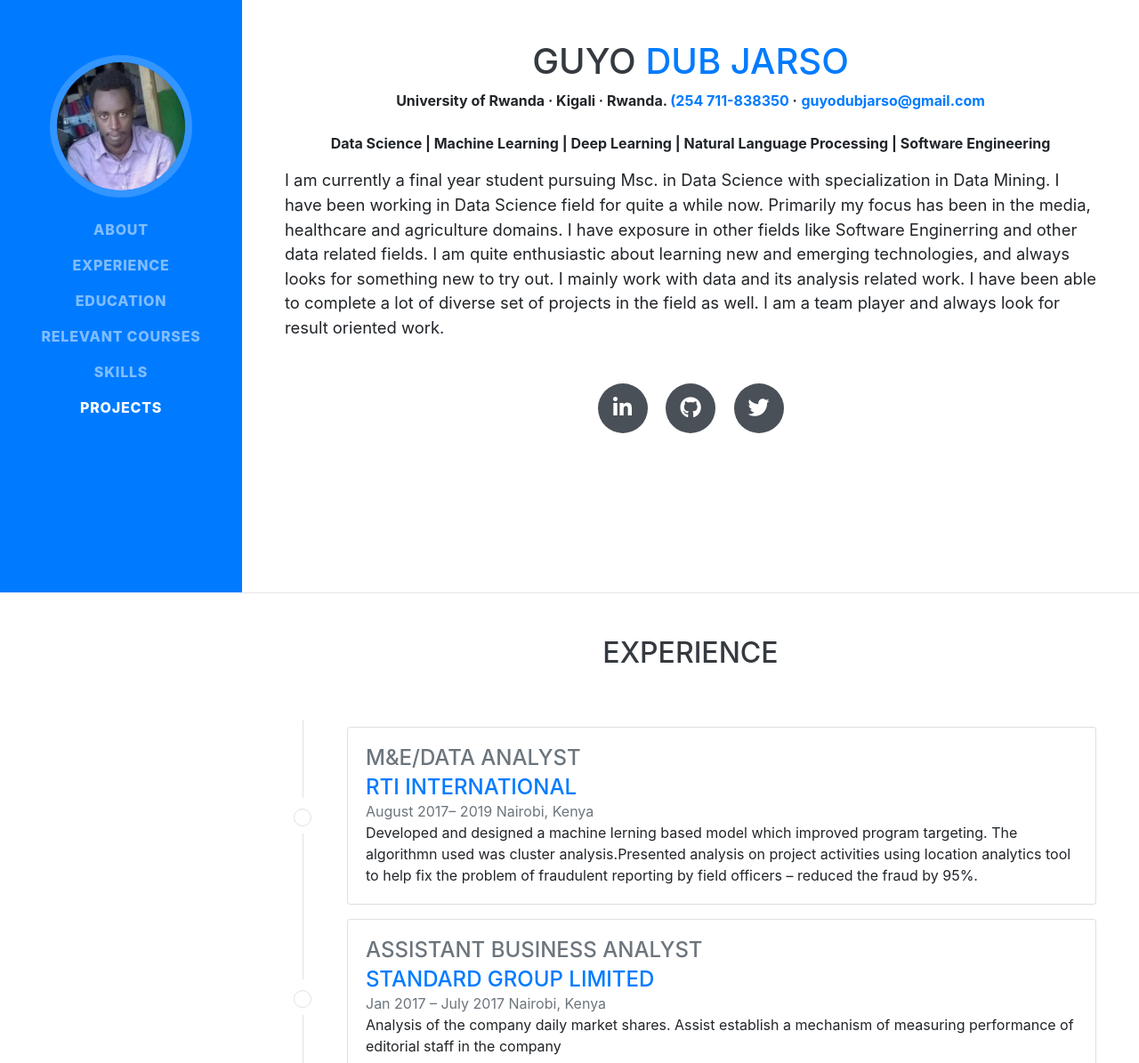
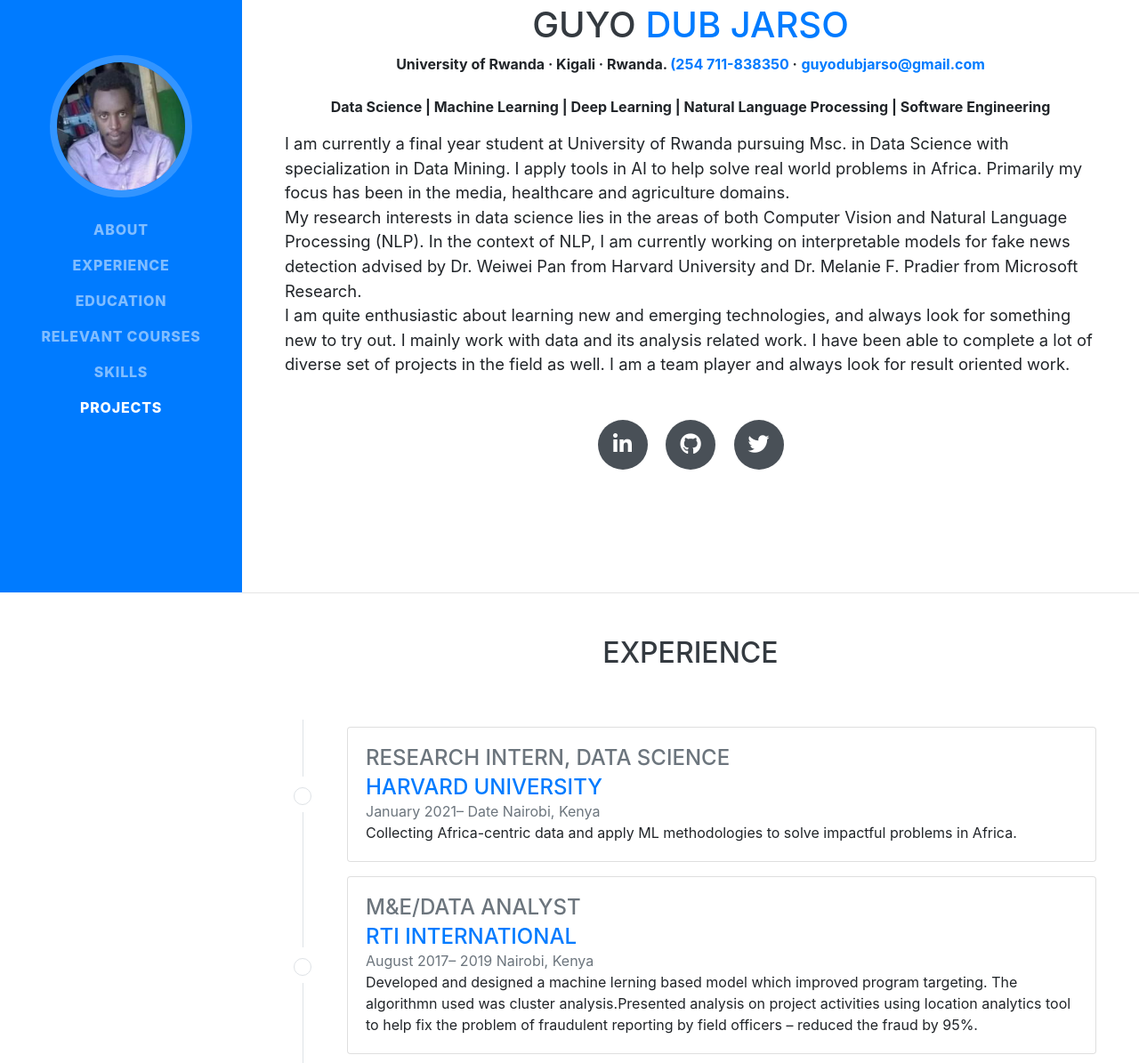
Before and after one commit to Guyodub/guyodub.github.io, a website with bundled scripts: page index.html in a window 1280 px wide. Shown: the part 134-1329 px from the top of the page at 89% size. Built offline with nearby package versions, Linux system fonts and the light colour scheme; a web font is replaced by a local one.

Commit message:
edited index adding new role at harvard

```diff
--- a/index.html
+++ b/index.html
@@ -94,12 +94,19 @@
         <br>
         <p class="card-text text-center"><b>Data Science | Machine Learning | Deep Learning | Natural Language Processing | Software Engineering</b></p>
 
-        <p class="lead mb-5">I am currently a final year student pursuing Msc. in Data Science  with specialization in Data Mining. I have been
-          working in Data Science field for quite a while now. Primarily my focus has been in the media, healthcare and agriculture domains.
-          I have exposure in other fields like Software Enginerring and other data related fields. I am quite enthusiastic about learning new and
-          emerging technologies, and always looks for something new to try out. I mainly work with data and its analysis related work.
+        <p class="lead mb-5">I am currently a final year student at University of Rwanda pursuing Msc. in Data Science  with specialization
+          in Data Mining. I apply tools in AI to help solve real world problems in Africa. Primarily my focus has been in the media, healthcare and agriculture domains.
+          <br>
+
+          My research interests in data science lies in the areas of both Computer Vision and Natural Language Processing (NLP).
+          In the context of NLP, I am currently working on interpretable models for fake news detection advised by Dr. Weiwei Pan from Harvard University
+          and Dr. Melanie F. Pradier from Microsoft Research.
+          <br>
+          I am quite enthusiastic about learning new and
+          emerging technologies, and always look for something new to try out. I mainly work with data and its analysis related work.
           I have been able to complete a lot of diverse set of projects in the field as well. I am a team player and always look for result
-          oriented work.<br>
+          oriented work.
+          <br>
         </p>
         <div class="social-icons">
           <div class= "card-text text-center">
@@ -174,6 +181,50 @@
           </div>
         </div>
   -->
+ <!-- Experience 1 -->
+
+ <div class="row experience">
+
+  <div class="col-auto text-center flex-column d-none d-sm-flex">
+    <div class="row h-50">
+      <div class="col border-right">&nbsp;</div>
+      <div class="col">&nbsp;</div>
+    </div>
+    <div class="m-2">
+      <span class="badge badge-pill border exp-fill">&nbsp;</span>
+    </div>
+    <div class="row h-50">
+      <div class="col border-right">&nbsp;</div>
+      <div class="col">&nbsp;</div>
+    </div>
+  </div>
+
+  <div class="col py-2">
+    <div class="card">
+      <div class="card-body">
+        <h4 class="card-title exp-title text-muted mt-0 mb-1">Research Intern, Data Science</h4>
+        <h4 class="card-title exp-company text-muted my-0"><a href="http://bitniti.com/" target="_blank" rel="noopener">Harvard University</a></h4>
+        <div class="text-muted exp-meta">
+          January 2021–
+
+            Date
+
+
+            <span class="middot-divider"></span>
+            <span>Nairobi, Kenya</span>
+
+        </div>
+        <div class="card-text">Collecting Africa-centric data and apply ML methodologies to solve impactful problems
+          in Africa.
+
+        </div>
+      </div>
+    </div>
+  </div>
+</div>
+
+<!-- Experience 1 -->
+
 
   <!-- Experience 2 -->
 
```
